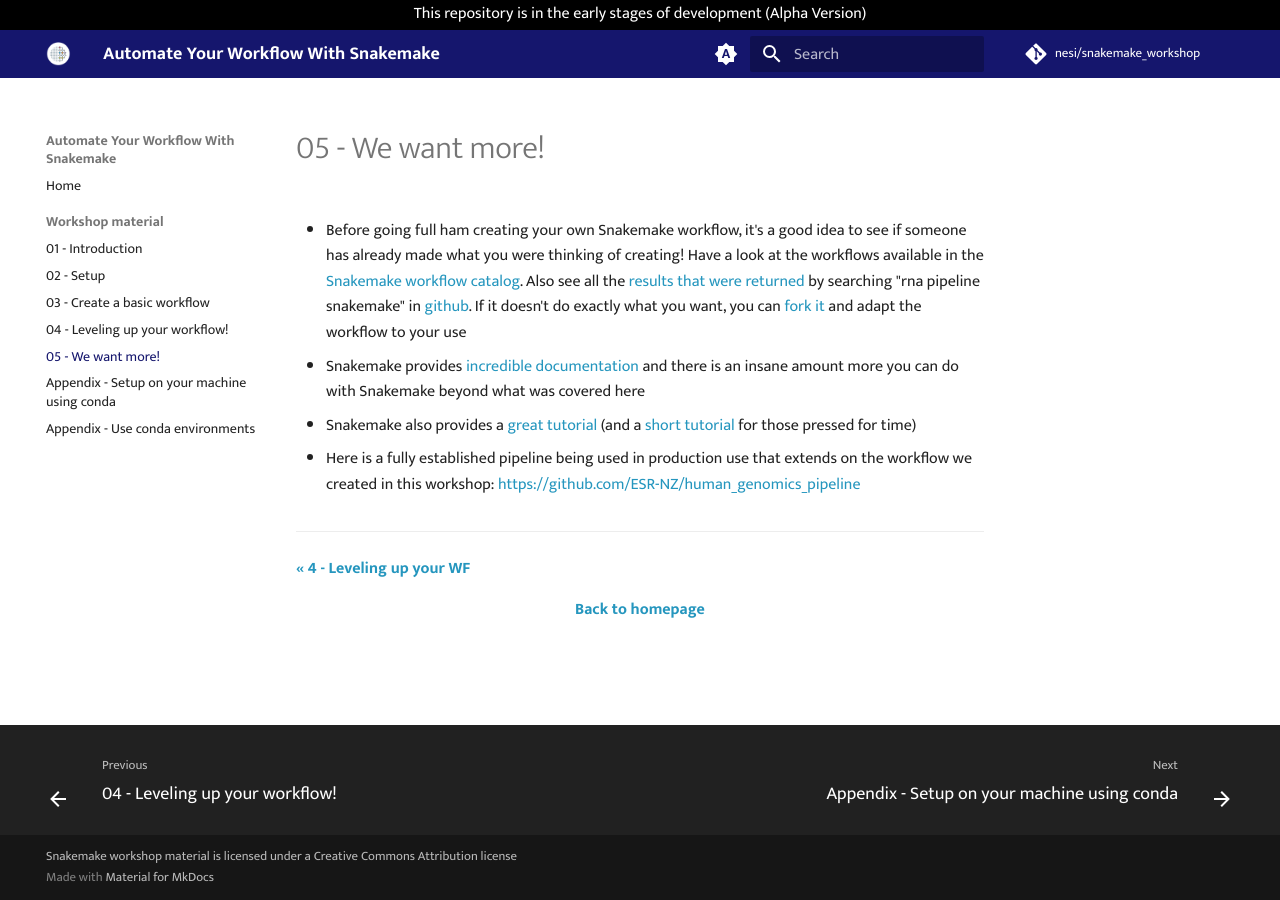
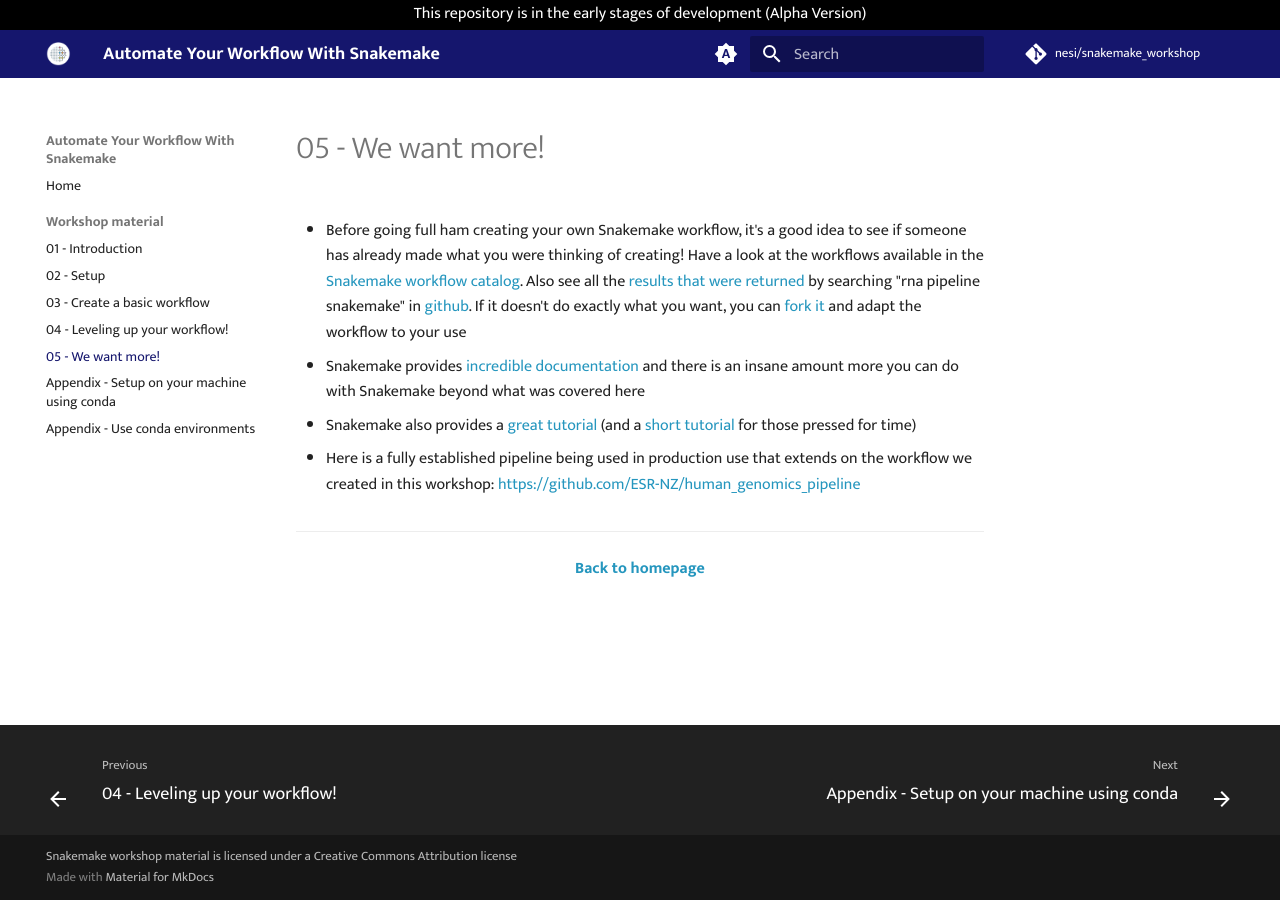
Before and after one commit to nesi/snakemake_workshop, an MkDocs documentation site: the page built from docs/workshop_material/05_we_want_more.md, in a window 1280 px wide. Built offline with MkDocs 1.6.1 and Material for MkDocs 9.7.7, drawn with Linux system fonts in a browser that asks for light colours; comment, search, counter and statistics services are not loaded.

Commit message:
remove old navigation

```diff
--- a/docs/workshop_material/05_we_want_more.md
+++ b/docs/workshop_material/05_we_want_more.md
@@ -9,8 +9,4 @@
 - Here is a fully established pipeline being used in production use that extends on the workflow we created in this workshop: [https://github.com/ESR-NZ/human_genomics_pipeline](https://github.com/ESR-NZ/human_genomics_pipeline)
 
 - - -
-<p style="text-align:left;">
-  <b><a class="btn" href="https://nesi.github.io/snakemake_workshop/workshop_material/04_leveling_up_your_workflow.html" style="background: var(--bs-green);font-weight:bold">&laquo; 4 - Leveling up your WF</a></b>
-</p>
-
 <p align="center"><b><a class="btn" href="https://nesi.github.io/snakemake_workshop/" style="background: var(--bs-dark);font-weight:bold">Back to homepage</a></b></p>
```
